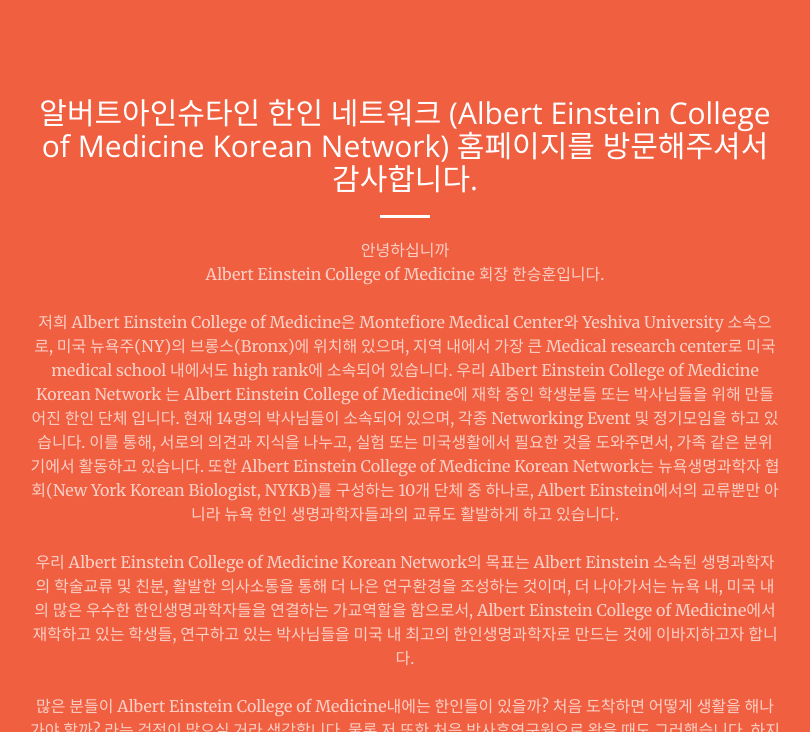
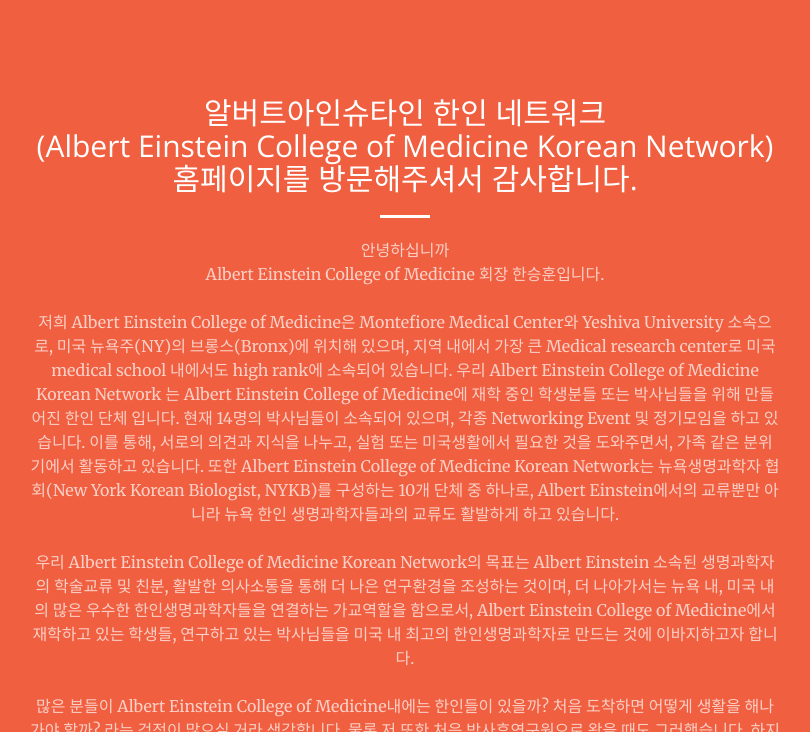
Before and after one commit to aecom-kr/aecom-kr.github.io, a Jekyll site: the page built from index.html, in a window 1280 px wide and 900 px high, scrolled down 736 px, cut to the strip 168-900 px from the top of the window. Shown: the whole strip, without its empty margins (235-1045 px from the left). Built offline with Jekyll 4.4.1, drawn with Linux system fonts in a browser that asks for light colours.

Commit message:
edit: minor

```diff
--- a/_includes/call-to-action.html
+++ b/_includes/call-to-action.html
@@ -2,7 +2,7 @@
     <div class="container">
         <div class="row">
             <div class="col-lg-8 col-lg-offset-2 text-center">
-                <h2 class="section-heading">알버트아인슈타인 한인 네트워크 (Albert Einstein College of Medicine Korean Network) 홈페이지를 방문해주셔서 감사합니다.</h2>
+                <h2 class="section-heading">알버트아인슈타인 한인 네트워크<br/>(Albert Einstein College of Medicine Korean Network)<br/>홈페이지를 방문해주셔서 감사합니다.</h2>
                 <hr class="light">
                 <p class="text-faded" lan="ko">
                 안녕하십니까<br/>
```
